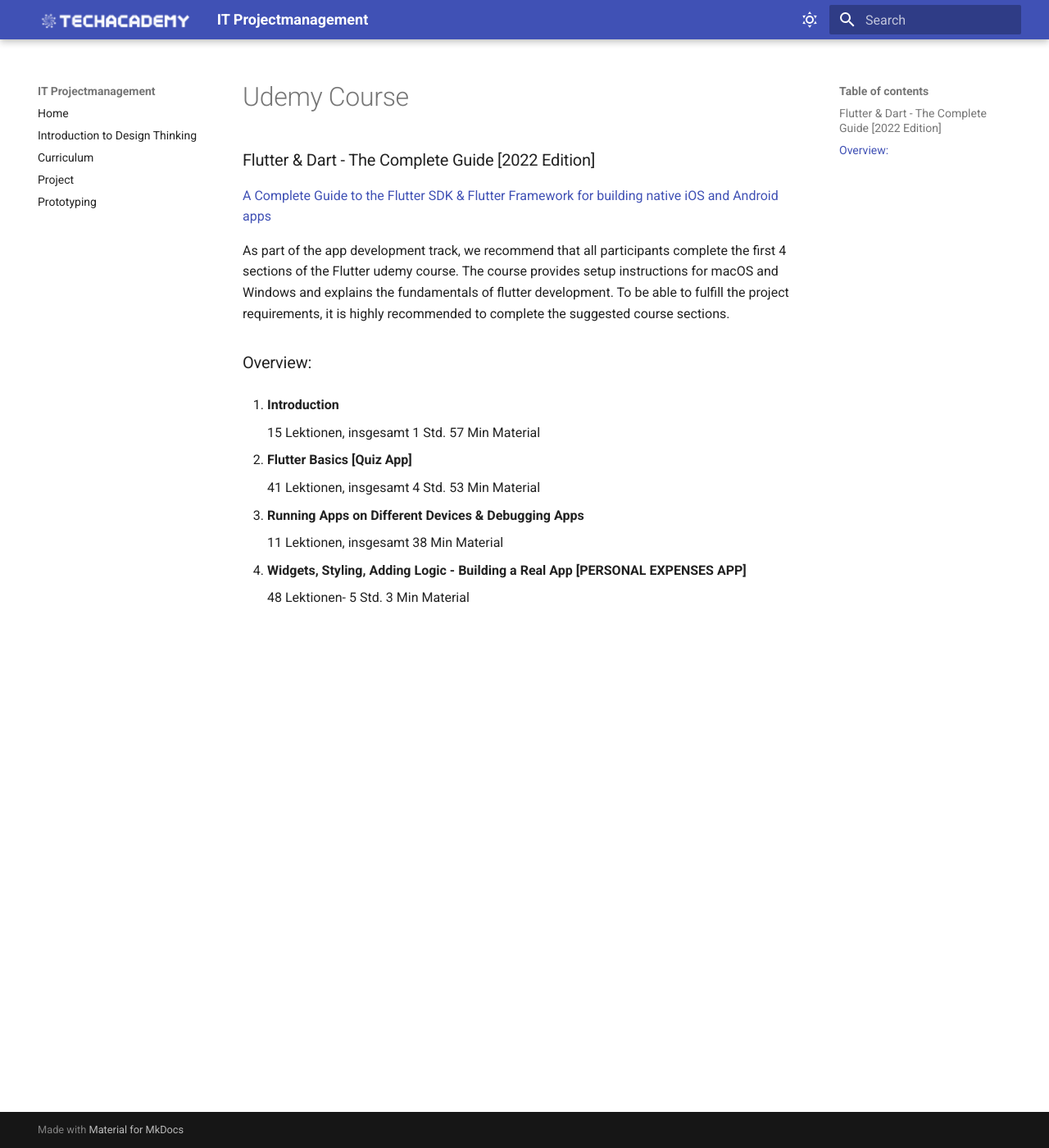
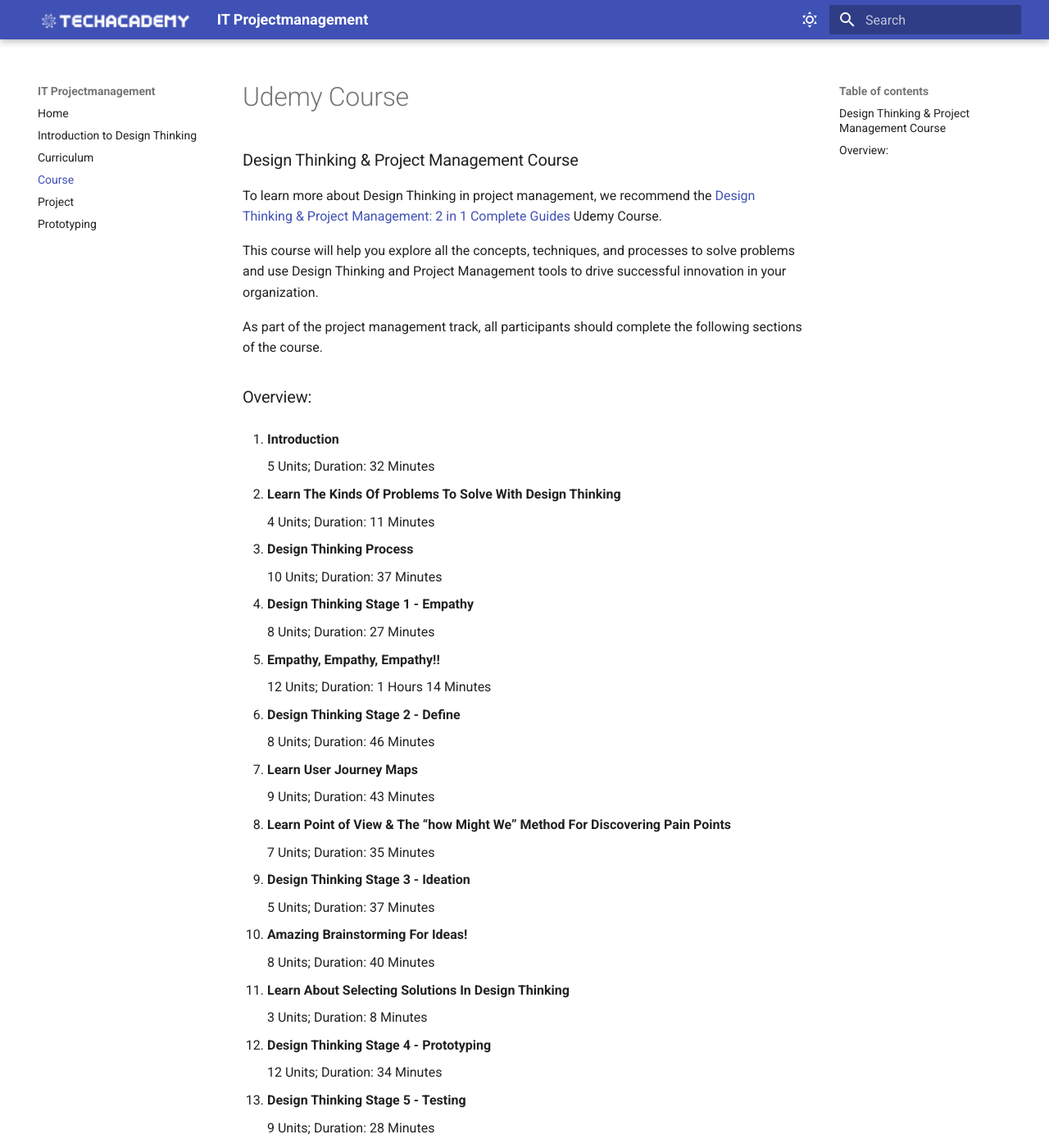
Before and after one commit to tech-academy-ev/IT-Projectmanagement, an MkDocs documentation site: the page built from docs/course.md, in a window 1280 px wide and 1400 px high. Shown: the whole window at 82% size. Built offline with MkDocs 1.6.1 and Material for MkDocs 9.7.7, drawn with Linux system fonts in a browser that asks for light colours; some of the changed text lies outside the part shown.

Commit message:
Update Course Page and Fix Some Formatting Issues

```diff
--- a/docs/course.md
+++ b/docs/course.md
@@ -1,25 +1,69 @@
 # Udemy Course
 
-### Flutter & Dart - The Complete Guide [2022 Edition]
-[A Complete Guide to the Flutter SDK & Flutter Framework for building native iOS and Android apps](https://www.udemy.com/course/learn-flutter-dart-to-build-ios-android-apps/)
+### Design Thinking & Project Management Course
+To learn more about Design Thinking in project management, we recommend the [Design Thinking & Project Management: 2 in 1 Complete Guides](https://www.udemy.com/course/complete-guide-design-thinking/) Udemy Course.
 
-As part of the app development track, we recommend that all participants complete the first 4 sections of the Flutter udemy course. The course provides setup instructions for macOS and Windows and explains the fundamentals of flutter development. To be able to fulfill the project requirements, it is highly recommended to complete the suggested course sections.
+This course will help you explore all the concepts, techniques, and processes to solve problems and use Design Thinking and Project Management tools to drive successful innovation in your organization.
+
+As part of the project management track, all participants should complete the following sections of the course.
 
 ### Overview:
 1. <b>Introduction</b>
 
-    15 Lektionen, insgesamt 1 Std. 57 Min Material
+    5 Units; Duration: 32 Minutes
 
 
-2. <b>Flutter Basics [Quiz App]</b>
+2. <b>Learn The Kinds Of Problems To Solve With Design Thinking </b>
 
-    41 Lektionen, insgesamt 4 Std. 53 Min Material
+    4 Units; Duration: 11 Minutes
 
 
-3. <b>Running Apps on Different Devices & Debugging Apps</b>
+3. <b>Design Thinking Process</b>
 
-    11 Lektionen, insgesamt 38 Min Material
+    10 Units; Duration: 37 Minutes
 
-4. <b>Widgets, Styling, Adding Logic - Building a Real App [PERSONAL EXPENSES APP]</b>
+4. <b>Design Thinking Stage 1 - Empathy</b>
 
-    48 Lektionen- 5 Std. 3 Min Material
+    8 Units; Duration: 27 Minutes
+
+5. <b>Empathy, Empathy, Empathy!!</b>
+
+    12 Units; Duration: 1 Hours 14 Minutes
+
+6. <b>Design Thinking Stage 2 - Define</b>
+
+    8 Units; Duration: 46 Minutes
+
+7. <b>Learn User Journey Maps</b>
+
+    9 Units; Duration: 43 Minutes
+
+8. <b>Learn Point of View & The “how Might We” Method For Discovering Pain Points </b>
+
+    7 Units; Duration: 35 Minutes
+
+9. <b>Design Thinking Stage 3 - Ideation</b>
+
+    5 Units; Duration: 37 Minutes
+
+10. <b>Amazing Brainstorming For Ideas!</b>
+
+    8 Units; Duration: 40 Minutes
+
+11. <b>Learn About Selecting Solutions In Design Thinking</b>
+
+    3 Units; Duration: 8 Minutes
+
+12. <b>Design Thinking Stage 4 - Prototyping</b>
+
+    12 Units; Duration: 34 Minutes
+
+13. <b>Design Thinking Stage 5 - Testing</b>
+
+    9 Units; Duration: 28 Minutes
+
+14. <b>Looking Ahead To A Successful Implementation Following Design Thinking</b>
+
+    9 Units; Duration: 47 Minutes
+
+This course entails many more sections, which you can additionally take a look at. However, they are not mandatory for the semester program.
--- a/mkdocs.yml
+++ b/mkdocs.yml
@@ -15,7 +15,7 @@
   - Home: index.md
   - Introduction to Design Thinking: ds.md
   - Curriculum: curriculum.md
-  # - Course: course.md
+  - Course: course.md
   - Project: project.md
   - Prototyping: prototyping.md
 markdown_extensions:
```
Also changed, not shown: docs/curriculum.md (+15 -15 lines).
